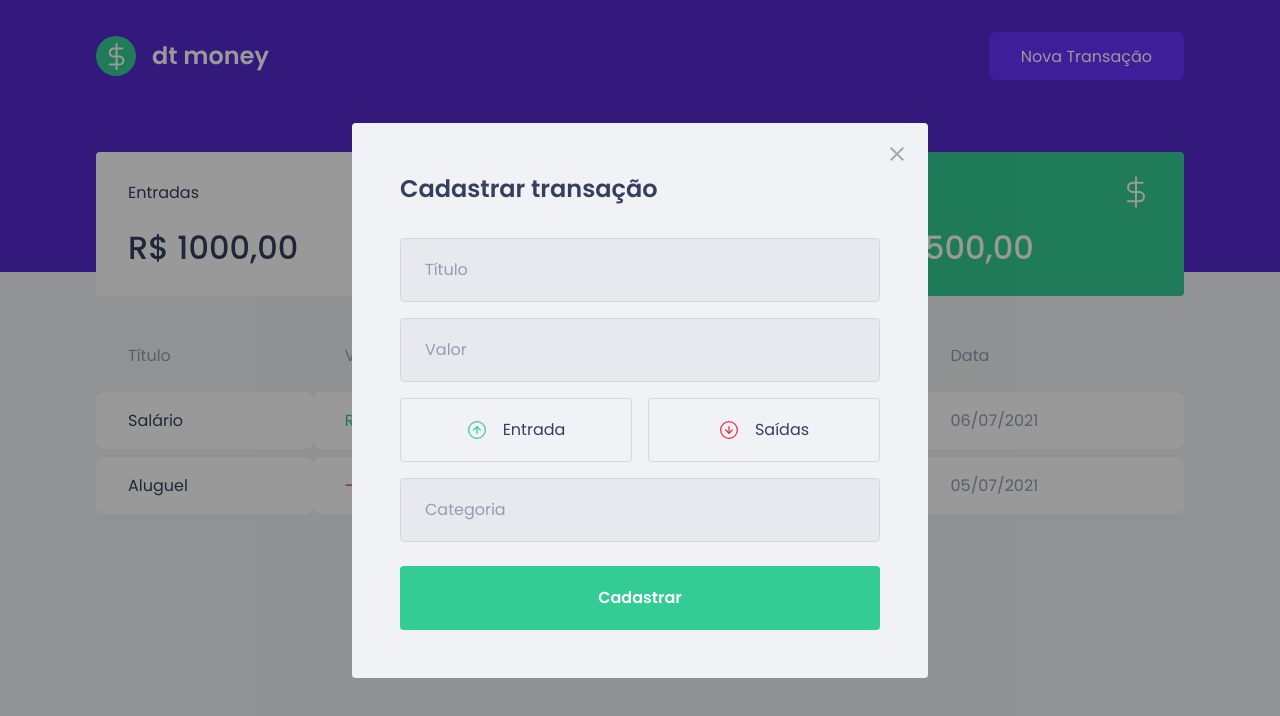
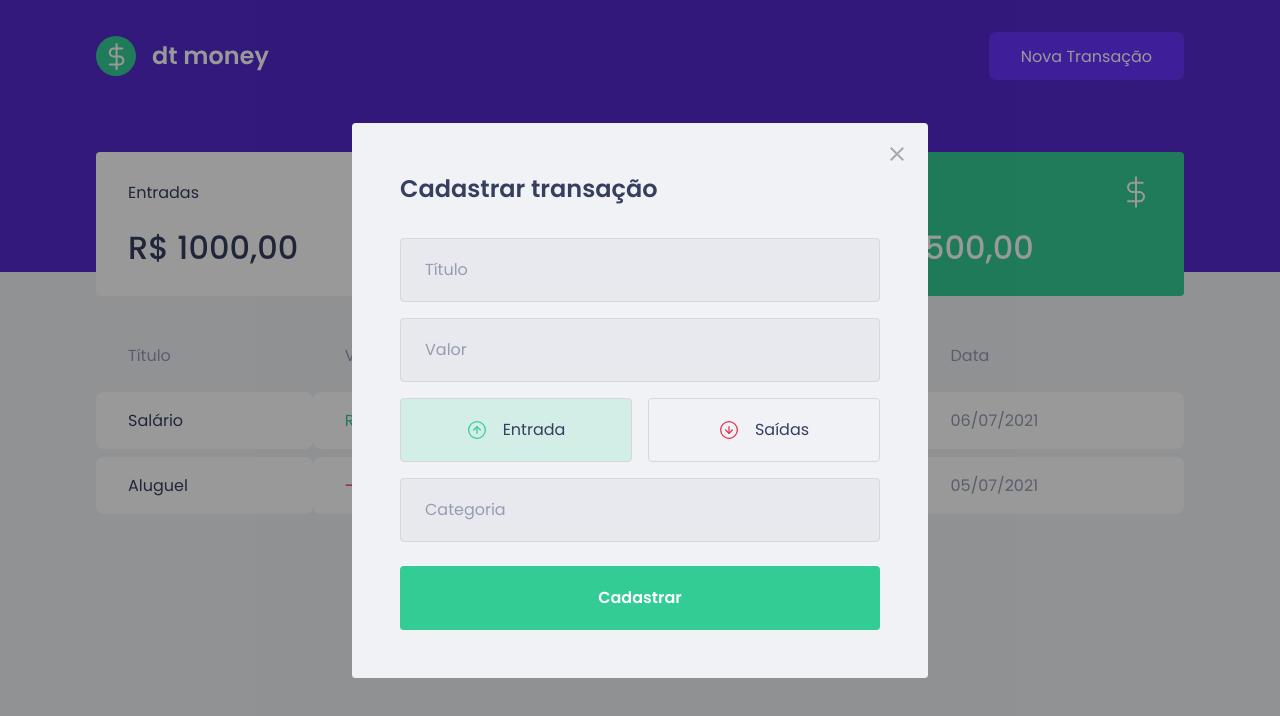
Before and after one commit to wagaodev/dt-money, a React (Create React App) app: page / in a window 1280 px wide. Both pictures are taken after a click on the button "Nova Transação". Shown: the top 716 px of the page. Built offline with nearby package versions, Linux system fonts and the light colour scheme; no server answers; what miragejs would draw is missing.

Commit message:
style: uso do transparentize e condicao de cor

```diff
--- a/src/components/NewTransactionModal/index.tsx
+++ b/src/components/NewTransactionModal/index.tsx
@@ -1,9 +1,10 @@
+import { useState } from "react";
 import Modal from "react-modal";
 import closeImg from "../../assets/close.svg";
 import incomeImg from "../../assets/income.svg";
 import outcomeImg from "../../assets/outcome.svg";
 
-import { Container, TransactionTypeContainer } from "./styles";
+import { Container, TransactionTypeContainer, RadioBox } from "./styles";
 
 interface NewTransactionProps {
   isOpen: boolean;
@@ -14,6 +15,8 @@
   isOpen,
   onRequestClose,
 }: NewTransactionProps) {
+  const [type, setType] = useState("deposit");
+
   return (
     <Modal
       overlayClassName="react-modal-overlay"
@@ -35,14 +38,24 @@
         <input type="number" placeholder="Valor" />
 
         <TransactionTypeContainer>
-          <button type="button">
+          <RadioBox
+            type="button"
+            onClick={() => setType("deposit")}
+            isActive={type === "deposit"}
+            activeColor="green"
+          >
             <img src={incomeImg} alt="Entrada" />
             <span>Entrada</span>
-          </button>
-          <button type="button">
+          </RadioBox>
+          <RadioBox
+            type="button"
+            onClick={() => setType("withdraw")}
+            isActive={type === "withdraw"}
+            activeColor="red"
+          >
             <img src={outcomeImg} alt="Saídas" />
             <span>Saídas</span>
-          </button>
+          </RadioBox>
         </TransactionTypeContainer>
 
         <input placeholder="Categoria" />
--- a/src/components/NewTransactionModal/styles.ts
+++ b/src/components/NewTransactionModal/styles.ts
@@ -1,5 +1,5 @@
 import styled from "styled-components";
-import { darken } from "polished";
+import { darken, transparentize } from "polished";
 
 export const Container = styled.form`
   h2 {
@@ -55,11 +55,28 @@
   gap: 1rem;
 
   button {
+  }
+`;
+
+interface RadioBoxProps {
+  isActive: boolean;
+  activeColor: "green" | "red";
+}
+
+const colors = {
+  green: "#33CC95",
+  red: "#E52E4D",
+};
+
+export const RadioBox = styled.button<RadioBoxProps>`
   height: 4rem;
   border: 1px solid #d7d7d7;
   border-radius: 0.25rem;
 
-    background: transparent;
+  background: ${(props) =>
+    props.isActive
+      ? transparentize(0.85, colors[props.activeColor])
+      : "transparent"};
 
   display: flex;
   align-items: center;
@@ -81,5 +98,4 @@
     font-size: 1rem;
     color: var(--text-title);
   }
-  }
 `;
```
Lines whose indentation alone changed are shown as unchanged.
